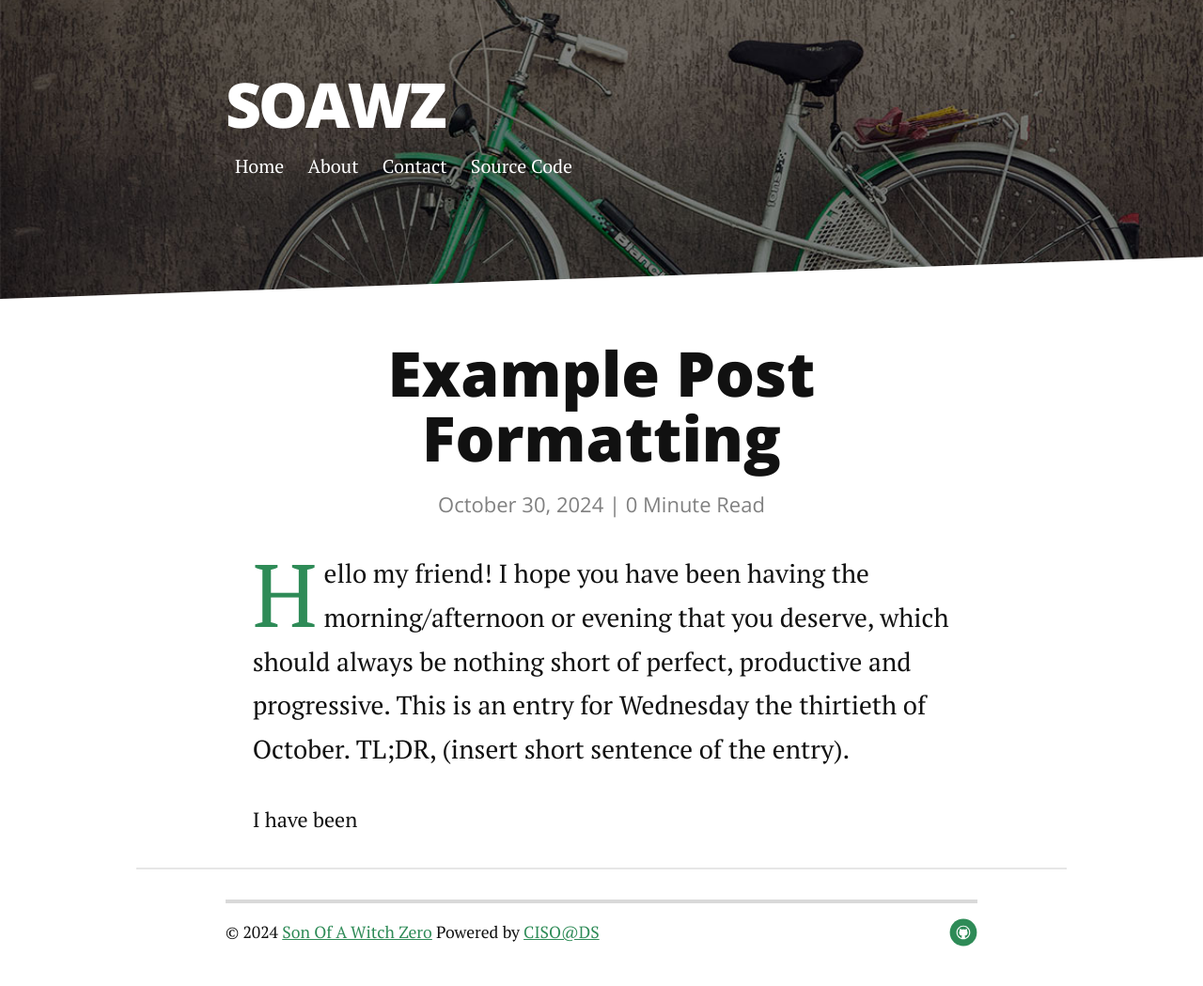
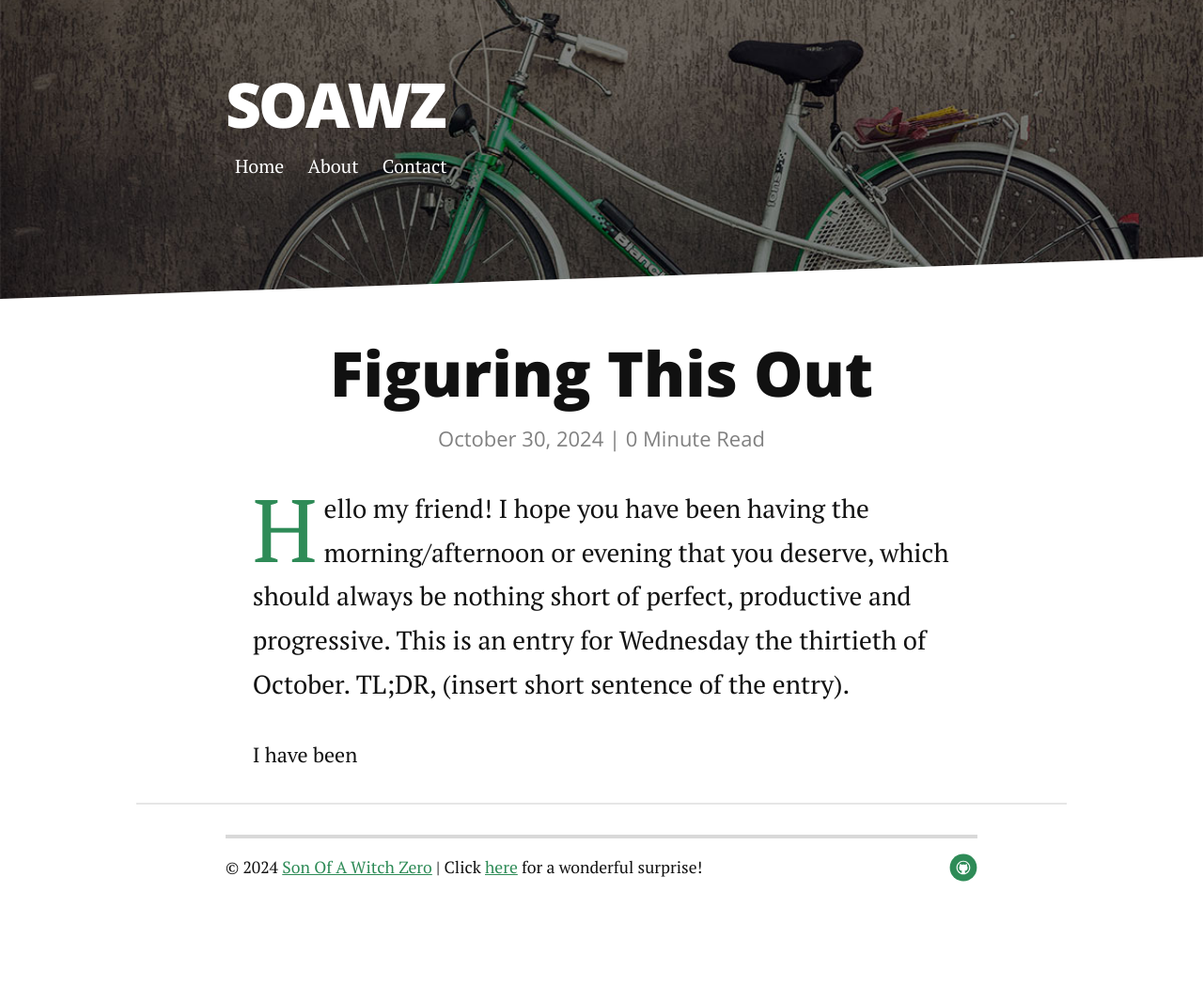
Before and after one commit to soawzblog/soawzblog.github.io, a Jekyll site: the page built from _posts/2024-10-30-first-post.markdown, in a window 1280 px wide. Shown: the whole page at 94% size. Built offline with Jekyll 4.4.1, drawn with Linux system fonts in a browser that asks for light colours; nearby versions of some CDN libraries; after the commit the page ends 980 px from its top, so only the background shows below that.

Commit message:
updated footer and header

```diff
--- a/_includes/footer.html
+++ b/_includes/footer.html
@@ -2,8 +2,8 @@
 	<div class="container">
 		<p class="copy">
 			&copy; {{ site.time | date: '%Y' }}
-			<a href="http://soawzblog.github.io">Son Of A Witch Zero</a> Powered by
-			<a href="https://bit.ly/3BlS71b">CISO@DS</a>
+			<a href="https://github.com/soawzblog/soawzblog.github.io">Son Of A Witch Zero</a> | Click
+			<a href="https://bit.ly/3BlS71b">here</a> for a wonderful surprise!
 		</p>
 
 		<div class="footer-links">
--- a/_includes/header.html
+++ b/_includes/header.html
@@ -8,7 +8,7 @@
                      <a href="{{ link.url | relative_url }}">{{ link.title }}</a>
                  </li>
                  {%- endfor -%}
-                 <li> <a href="https://github.com/soawzblog/soawzblog.github.io" target="_blank">Source Code</a></li>
+                 <li><a href=""></a><!-- insert text for the href here, add new menu entry line here for top menu --></li>
                  <li><a href=""></a><!-- insert text for the href here, add new menu entry line here for top menu --></li>
              </ul>
          </nav>
--- a/_posts/2024-10-30-first-post.markdown
+++ b/_posts/2024-10-30-first-post.markdown
@@ -1,6 +1,6 @@
 ---
 layout: post
-title:  "Example Post Formatting"
+title:  "Figuring This Out"
 date:   2024-10-30
 description: This is an entry for Wednesday the thirtieth of October. TL;DR, (insert short sentence of the entry).
 ---
```
